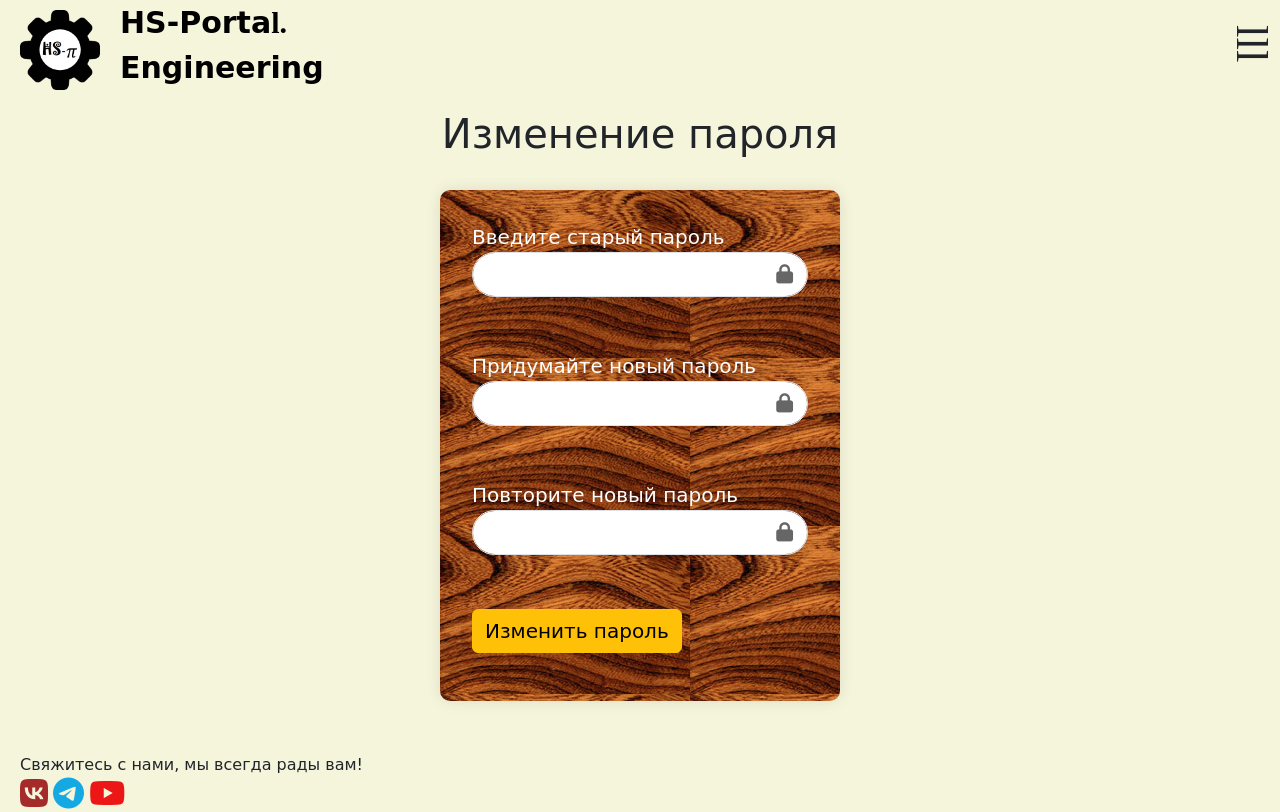
After one commit to Anfisa2209/website_project, a Flask app: page /change_password/1 in a window 1280 px wide. The commit adds this page. Run offline with Flask 3, Linux system fonts and the light colour scheme; a user stored in the database is signed in; some libraries are stand-ins or nearby versions.

Commit message:
Изменение пароля в профиле

```diff
--- /dev/null
+++ b/data/forms/change_password_form.py
@@ -0,0 +1,19 @@
+from flask_wtf import FlaskForm
+from wtforms import PasswordField, SubmitField
+from wtforms.validators import DataRequired, Length
+
+
+class ChangePasswordForm(FlaskForm):
+    old_password = PasswordField('Введите старый пароль',
+                                 validators=[DataRequired(),
+                                             Length(min=6, max=32,
+                                                    message="Пароль должен быть от 6 до 32 символов")])
+    new_password = PasswordField('Придумайте новый пароль',
+                                 validators=[DataRequired(),
+                                             Length(min=6, max=32,
+                                                    message="Пароль должен быть от 6 до 32 символов")])
+    repeat_new_password = PasswordField('Повторите новый пароль',
+                                        validators=[DataRequired(),
+                                                    Length(min=6, max=32,
+                                                           message="Пароль должен быть от 6 до 32 символов")])
+    submit = SubmitField('Изменить пароль')
--- a/error.py
+++ b/error.py
@@ -7,7 +7,7 @@ def error_handlers(app):
         return render_template('error.html', error_message="Вы не зарегистрированы!"), 403
 
     @app.errorhandler(403)
-    def internal_error(error):
+    def access_error(error):
         return render_template('error.html', error_message="Вам сюда нельзя! Доступ запрещен..."), 403
 
     @app.errorhandler(404)
--- a/main.py
+++ b/main.py
@@ -7,6 +7,7 @@ from api.comments.comment_resource import CommentsListResource, CommentsResource
 from api.users.users_resource import UsersResource, UsersListResource
 from data import db_session
 from data.forms.calculate_from import CalculateFrom
+from data.forms.change_password_form import ChangePasswordForm
 from data.forms.comment_form import CommentForm
 from data.forms.login_form import LoginForm
 from data.forms.register_form import RegisterForm
@@ -75,6 +76,7 @@ def update_comment(comment_id):
                                                                   'user_id': user_id,
                                                                   'scheme_name': scheme_name})
     link = f'/scheme/{scheme_name}'
+    flash('Комментарий изменён')
     return redirect(link)
 
 
@@ -142,7 +144,8 @@ def calculate(scheme):
 
         parameters = {"Ширина": form_data['width'], 'Длина': form_data['height'],
                       'Модель ручки': handle_models[form_data['handle_models']],
-                      "Цвет ручки": colors_ids[form_data['handle_color']], "Материал": materials[form_data['material']]}
+                      "Цвет ручки": colors_ids[form_data['handle_color']], "Материал": materials[form_data['material']],
+                      "Цвет портал": form_data['portal_color']}
         data = {'parameters': parameters, 'scheme': scheme, 'price': price,
                 'css_url': url_for('static', filename='css/calculated_result.css'), }
         return render_template('calculated_result.html', **data)
@@ -203,6 +206,37 @@ def profile():
     return render_template('profile.html', css_url=url_for('static', filename='css/profile.css'), email=email)
 
 
+@app.route('/change_password/<int:user_id>', methods=['GET', 'POST'])
+@login_required
+def change_password(user_id):
+    if current_user.id != user_id:
+        abort(403)
+    form = ChangePasswordForm()
+    if form.validate_on_submit():
+        old_password, new_password, repeat_password = form.old_password.data, form.new_password.data, \
+                                                      form.repeat_new_password.data
+        db_sess = db_session.create_session()
+        user = db_sess.query(User).filter(user_id == User.id)[0]
+        if not user.check_password(old_password):
+            return render_template('change_password.html', form=form,
+                                   css_url=url_for('static', filename='css/login.css'),
+                                   old_password_message='Неверный старый пароль')
+        if new_password == old_password:
+            return render_template('change_password.html', form=form,
+                                   css_url=url_for('static', filename='css/login.css'),
+                                   password_message='Это ваш текуший пароль, придумайте другой')
+        if new_password != repeat_password:
+            return render_template('change_password.html', form=form,
+                                   css_url=url_for('static', filename='css/login.css'),
+                                   password_message='Пароли не совпадают')
+        user.set_password(new_password)
+        db_sess.commit()
+        flash('Пароль успешно изменён!', 'success')
+        return redirect('/profile')
+
+    return render_template('change_password.html', form=form, css_url=url_for('static', filename='css/login.css'))
+
+
 @app.route('/about_us')
 def about_us():
     about_creator_text = open('static/infos/about_creator.txt', encoding='utf8').read()
--- /dev/null
+++ b/templates/change_password.html
@@ -0,0 +1,57 @@
+{% extends "base.html" %}
+
+{% block content %}
+    <h1 style="text-align:center">Изменение пароля</h1>
+    <div class="login-container">
+        <form action="" method="post">
+            {{ form.hidden_tag() }}
+
+            <div class="input-wrapper">
+                <p>
+                    <!-- старый пароль -->
+                    {{ form.old_password.label }}<br>
+                    {{ form.old_password(class="form-control", type="password") }}
+                    <i class="fa-solid fa-lock input-icon"></i><br>
+                    {% for error in form.old_password.errors %}
+                        <div class="alert alert-danger" role="alert">
+                            {{ error }}
+                        </div>
+                    {% endfor %}
+                </p>
+
+            </div>
+            <div class="message">{{ old_password_message }}</div>
+
+            <div class="input-wrapper">
+                <p>
+                    <!-- новый пароль -->
+                    {{ form.new_password.label }}<br>
+                    {{ form.new_password(class="form-control", type="password") }}
+                    <i class="fa-solid fa-lock input-icon"></i><br>
+                    {% for error in form.new_password.errors %}
+                        <div class="alert alert-danger" role="alert">
+                            {{ error }}
+                        </div>
+                    {% endfor %}
+                </p>
+            </div>
+            <div class="message">{{ password_message }}</div>
+
+            <div class="input-wrapper">
+                <p>
+                    <!-- новый повторенный пароль -->
+                    {{ form.repeat_new_password.label }}<br>
+                    {{ form.repeat_new_password(class="form-control", type="password") }}
+                    <i class="fa-solid fa-lock input-icon"></i><br>
+                    {% for error in form.repeat_new_password.errors %}
+                        <div class="alert alert-danger" role="alert">
+                            {{ error }}
+                        </div>
+                    {% endfor %}
+                </p>
+            </div>
+
+            <p>{{ form.submit(type="submit", class="btn btn-warning") }}</p>
+        </form>
+    </div>
+{% endblock %}
```
Also changed, not shown: static/css/scheme.css (+9 -0 lines), templates/details.html (+9 -0 lines), templates/profile.html (+22 -1 lines), db/hs_portal.db.
